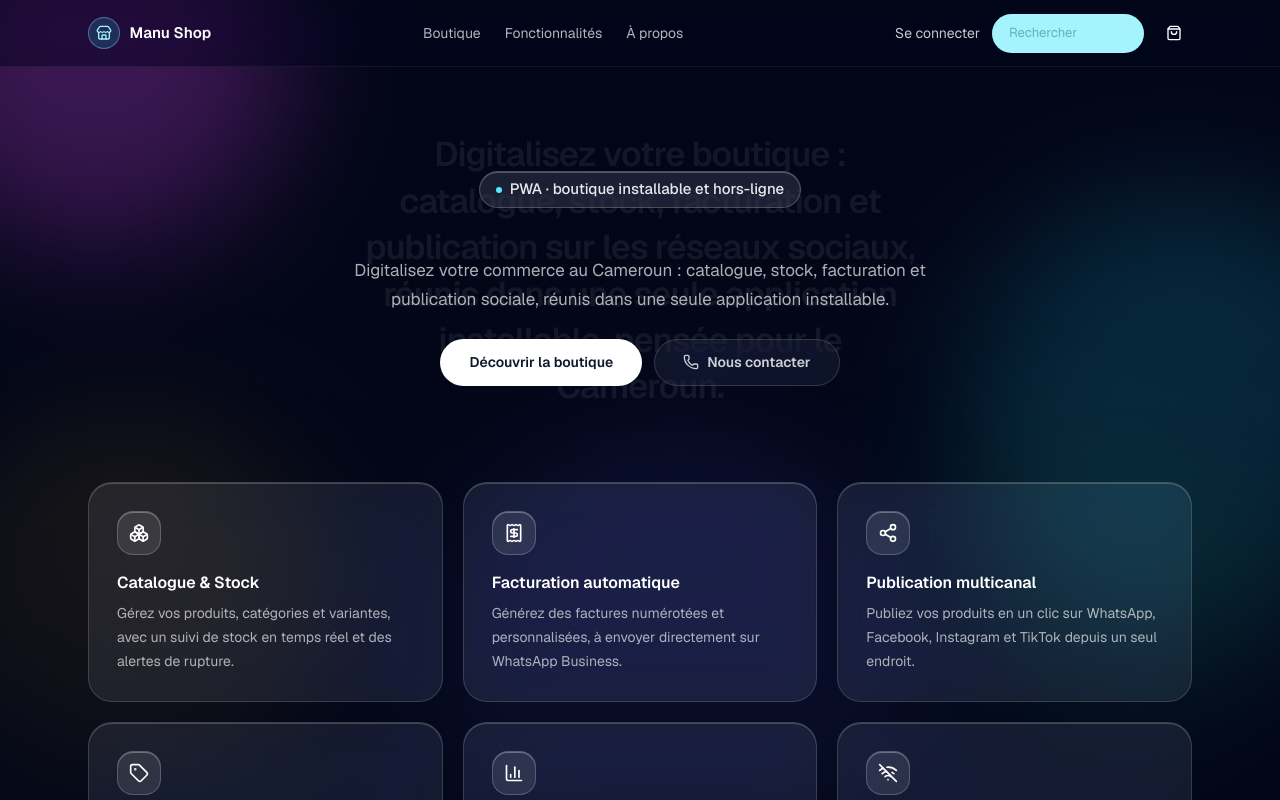
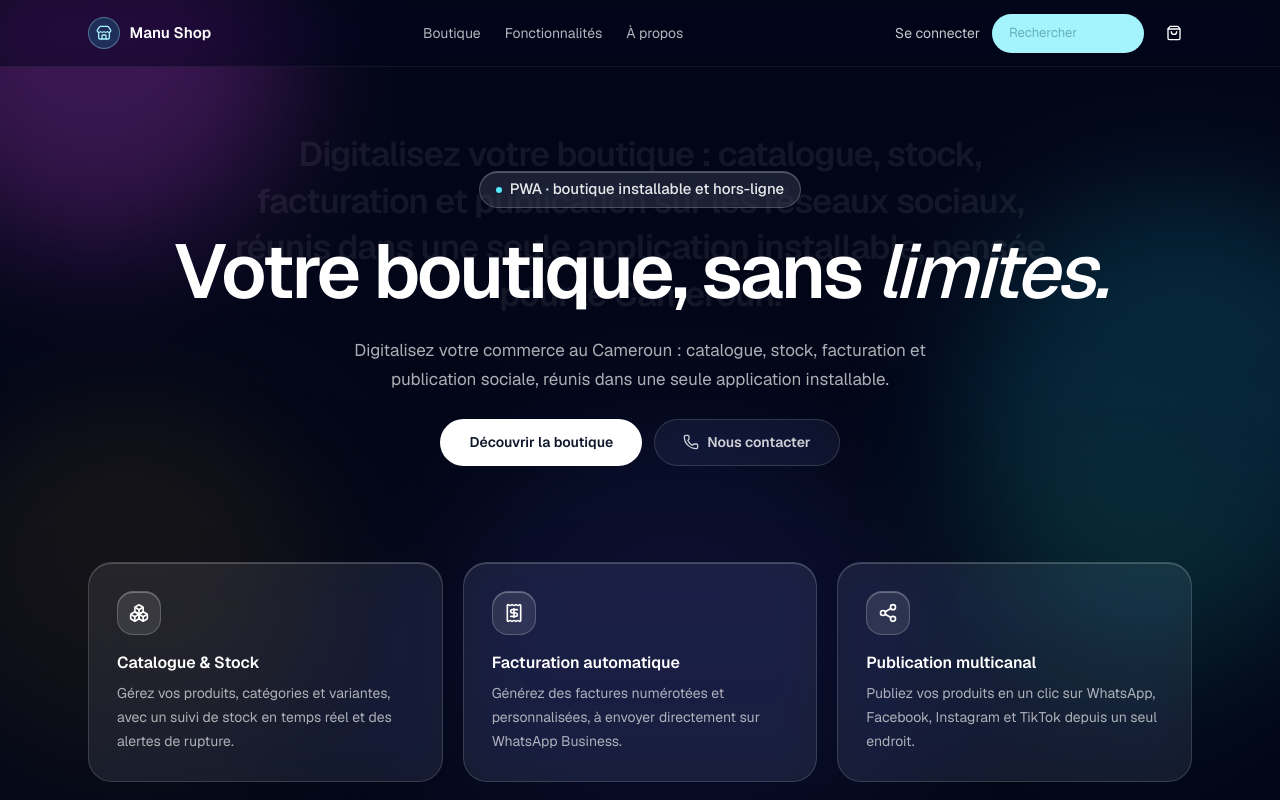
Before and after one commit to parfait92-git/ManuShop, a Next.js app: page / in a window 1280 px wide. Shown: the top 800 px of the page. Built offline with nearby package versions, Linux system fonts and the light colour scheme.

Commit message:
replace title by headding

```diff
--- a/src/app/page.tsx
+++ b/src/app/page.tsx
@@ -97,7 +97,7 @@ export default function Home() {
               PWA · boutique installable et hors-ligne
             </>
           }
-          title={
+          heading={
             <>
               Votre boutique, sans <HeroAccent>limites.</HeroAccent>
             </>
```
